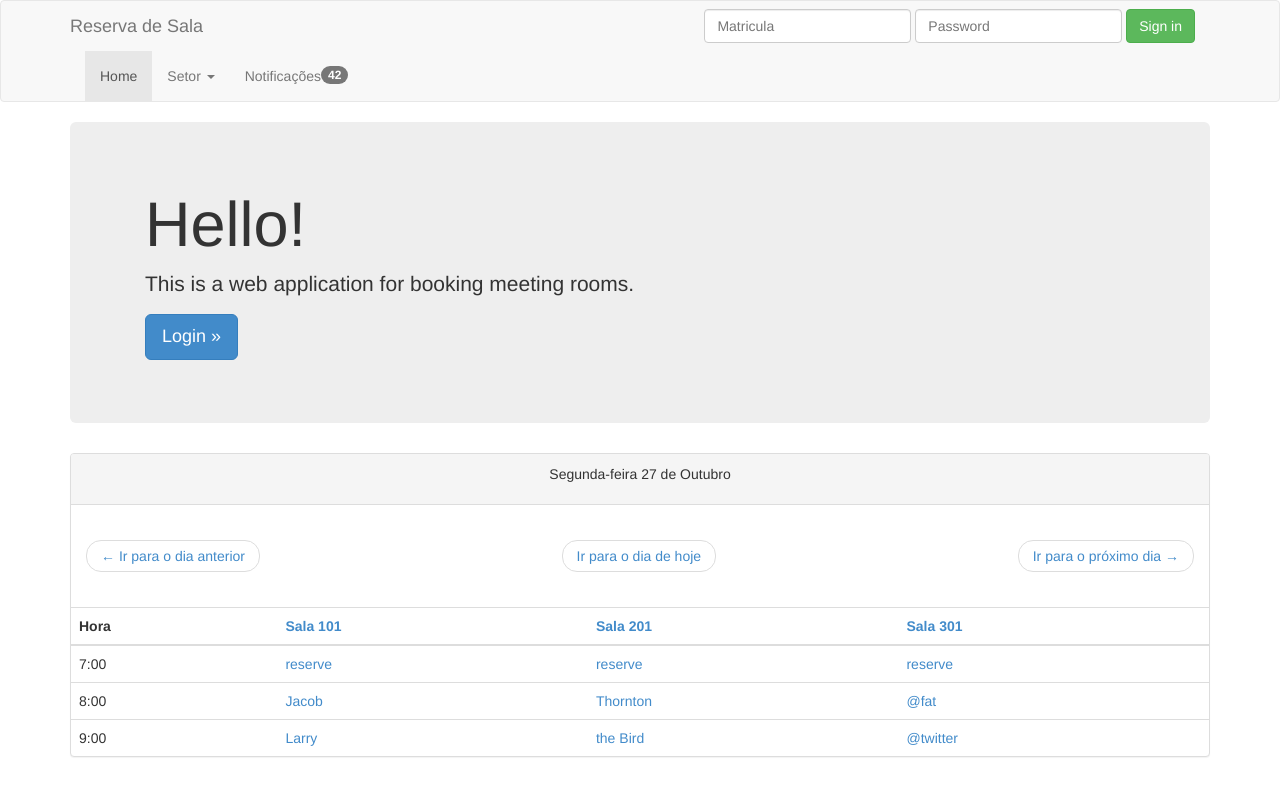
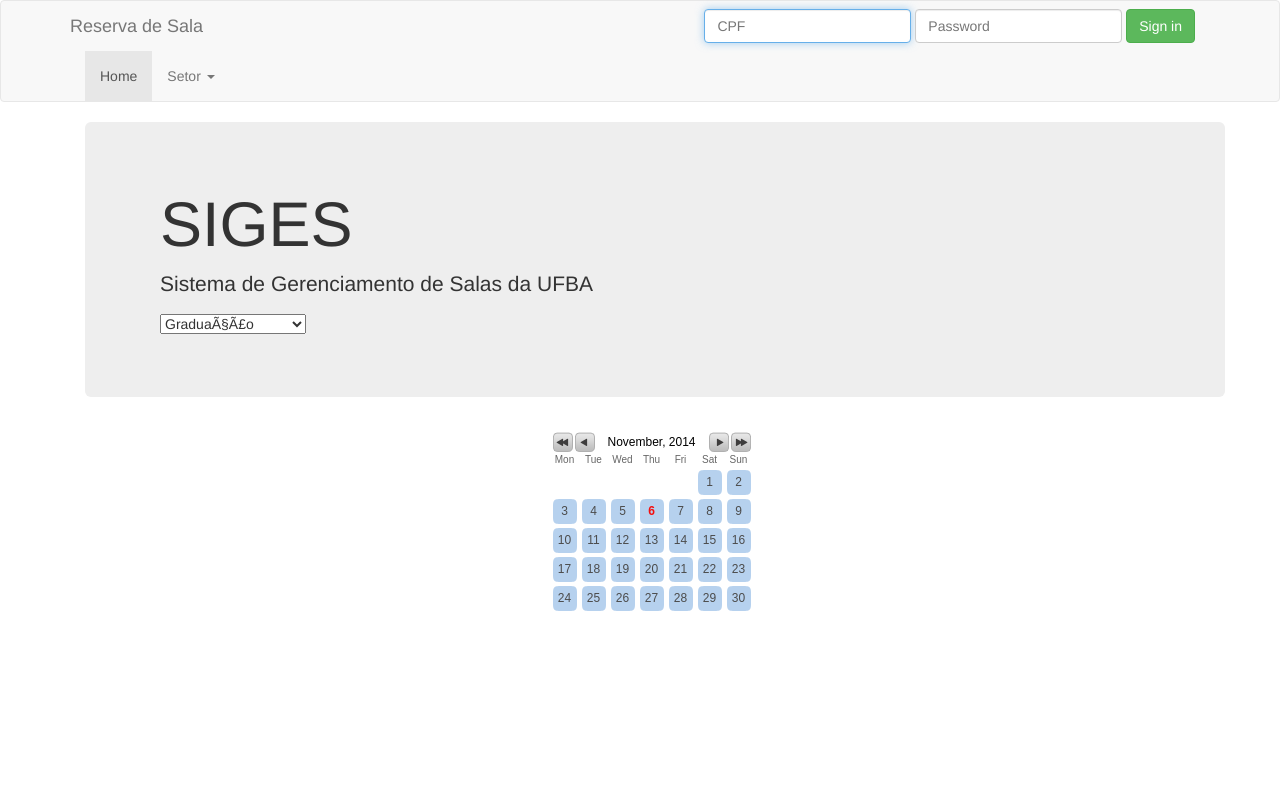
Before and after one commit to arleyprates/reserva, a PHP site: page / in a window 1280 px wide. Run offline with PHP 8.4, Linux system fonts and the light colour scheme; data comes from the database, SQL or seed files in the repository; some libraries are stand-ins or nearby versions.

Commit message:
Ultimas modificações

```diff
--- a/administrador/cadastratiposala.php
+++ b/administrador/cadastratiposala.php
@@ -28,7 +28,7 @@ if((strcmp ($tipo_sala, "") != 0) && (strcmp ($desc, "") != 0))
 
   if($result)
   {
-    echo "Sala cadastrada com sucesso!";
+    echo "Tipo de Sala cadastrada com sucesso!";
   }
 
   else
--- a/administrador/cadastrorecurso.php
+++ b/administrador/cadastrorecurso.php
@@ -13,10 +13,6 @@ include("header.php");
 <form id="cadastro" name="cadastro" method="post" action="cadastrarecurso.php"> <!--  onsubmit="baixarLicitacao(); " -->
   <table width="625" border="0">
     <tr>
-      <td width="69">Código do recurso:</td>
-      <td width="546"><input name="codigo" type="text" id="codigo" size="20" maxlength="60" />
-        <span class="style1">*</span></td>
-    </tr>
     <tr>
       <td width="69">Nome:</td>
       <td width="546"><input name="nome" type="text" id="nome" size="20" maxlength="60" />
--- a/administrador/cadastrotiposala.php
+++ b/administrador/cadastrotiposala.php
@@ -14,7 +14,7 @@ include("header.php");
 <form id="cadastro" name="cadastro" method="post" action="cadastratiposala.php"> <!--  onsubmit="baixarLicitacao(); " -->
   <table width="625" border="0">
     <tr>
-      <td width="69">Tipo de Sala:</td>
+      <td width="69">Código:</td>
       <td width="546"><input name="tipo_sala" type="text" id="tipo_sala" size="20" maxlength="60"/>
         <span class="style1">*</span></td>
     </tr>
--- a/administrador/index.php
+++ b/administrador/index.php
@@ -16,7 +16,7 @@ include('header.php');
     <div class="container">
     	<h2>Sr.(a) <?php echo $_SESSION['user'];?><h2>
       <h3>Bem-vindo</h3>
-      <p>This is a web application for booking  meeting rooms.</p>
+      <p>SIGES - Sistema de Gerenciamento de Salas.</p>
     </div>
 </div>
 <div class="panel panel-default">
--- a/administrador/listarsalas.php
+++ b/administrador/listarsalas.php
@@ -14,9 +14,10 @@ echo "<div class=\"container\">
         <div class=\"row\">
           <div class=\"col-sm-6 blog-main\">
             <div class=\"col-xs-12 col-sm-6 col-md-8\">";
+            echo "<h2> Resultado</h2>" ;
 	if(strcmp($tipo, "Numero") == 0)
 	{
-		$sql = mysql_query("SELECT * FROM sala WHERE sala.nr_sala = $busca");
+		$sql = mysql_query("SELECT * FROM `sala` WHERE `nr_sala` = $busca");
 	    $result = mysql_fetch_array($sql);
 		if($result)
 		{
--- a/index.php
+++ b/index.php
@@ -1,135 +1,53 @@
-<!DOCTYPE html>
-<html lang="en">
-  <head>
-    <meta charset="utf-8">
-    <meta http-equiv="X-UA-Compatible" content="IE=edge">
-    <meta name="viewport" content="width=device-width, initial-scale=1">
-    <meta name="description" content="">
-    <meta name="author" content="">
-    <link rel="icon" href="favicon.ico">
+<?php
 
-    <title>Signin Template for Bootstrap</title>
-
-    <!-- Bootstrap core CSS -->
-    <link href="css/bootstrap.min.css" rel="stylesheet">
-
-    <!-- Custom styles for this template -->
-    <link href="signin.css" rel="stylesheet">
-
-    <!-- Just for debugging purposes. Don't actually copy these 2 lines! -->
-    <!--[if lt IE 9]><script src="../../assets/js/ie8-responsive-file-warning.js"></script><![endif]-->
-    <script src="js/ie-emulation-modes-warning.js"></script>
-
-    <!-- HTML5 shim and Respond.js IE8 support of HTML5 elements and media queries -->
-    <!--[if lt IE 9]>
-      <script src="https://oss.maxcdn.com/html5shiv/3.7.2/html5shiv.min.js"></script>
-      <script src="https://oss.maxcdn.com/respond/1.4.2/respond.min.js"></script>
-    <![endif]-->
-  </head>
-
-  <body>
-
-
-    <div class="navbar navbar-default" role="navigation">
-      <div class="container">
-        <div class="navbar-header">
-          <button type="button" class="navbar-toggle collapsed" data-toggle="collapse" data-target=".navbar-collapse">
-            <span class="sr-only">Toggle navigation</span>
-            <span class="icon-bar"></span>
-            <span class="icon-bar"></span>
-            <span class="icon-bar"></span>
-          </button>
-          <a class="navbar-brand" href="#">Reserva de Sala</a>
-          <div class="navbar-collapse collapse">
-          <ul class="nav navbar-nav">
-            <li class="active"><a href="index.html">Home</a></li>
-            <li class="dropdown">
-              <a href="#" class="dropdown-toggle" data-toggle="dropdown">Setor <span class="caret"></span></a>
-              <ul class="dropdown-menu" role="menu">
-                <li><a href="setor-aula.html">Aula</a></li>
-                <li><a href="setor-aula.html">Laboratório</a></li>
-                <li><a href="setor-aula.html">Reunião</a></li>
-              </ul>
-            </li>
-            <li><a href="moderacao.html"><span class="badge pull-right">42</span>Notificações</a></li>
-          </ul>
-        </div><!--/.nav-collapse -->
-        </div>
-        <div class="navbar-collapse collapse">
-          <form class="navbar-form navbar-right" role="form">
-            <div class="form-group">
-              <input id = "cpf" type="text" placeholder="Matricula" class="form-control">
-            </div>
-            <div class="form-group">
-              <input type="password" placeholder="Password" class="form-control">
-            </div>
-            <button type="submit" class="btn btn-success">Sign in</button>
-          </form>
-        </div><!--/.navbar-collapse -->
-      </div>
-    </div>
+include("conexao.php");
+include("header.php");
+?>
+<html>
+<head>
+    <title>Web application for booking meeting rooms</title>
+</head>
+<body>
  <div class="container">
     <div class="jumbotron">
       <div class="container">
-        <h1>Hello!</h1>
-        <p>This is a web application for booking  meeting rooms.</p>
-        <p><a class="btn btn-primary btn-lg" role="button" href="login.html">Login &raquo;</a></p>
+        <h1>SIGES</h1>
+        <p>Sistema de Gerenciamento de Salas da UFBA</p>
+        <p>
+        <form action="javascript:void%200">
+          <select name="setor" id="set" size="1">
+            <?php
+              $res = mysql_query("SELECT cod_setor, nome FROM setor WHERE 1");
+              //$total = mysqli_num_rows($res);
+
+              //for($i=0;$i<$total;$i++){
+
+                while($dados = mysql_fetch_array($res))
+                {
+                  $cod = $dados[0];
+                  $nome = $dados[1];
+                  $nomecorreto = utf8_encode($nome);
+                  echo "  <option  value=\"$cod\">$nomecorreto</option>";
+                }
+              //}
+            ?>
+          </select>
+        </form></p>
+
       </div>
     </div>
 
-
-   <div class="panel panel-default">
-    <!-- Default panel contents -->
-    <div class="panel-heading">
-      <p class="text-center">Segunda-feira 27 de Outubro</p></div>
-    <div class="panel-body">
-      <ul class="pager">
-        <li class="previous"><a href="#">&larr; Ir para o dia anterior</a></li>
-        <li><a href="#">Ir para o dia de hoje</a></li>
-        <li class="next"><a href="#">Ir para o próximo dia &rarr;</a></li>
-      </ul>
-    </div>
-
-
+    <center>
+      <div id="div3_example" style="margin:10px 0 30px 0; width:205px; height:230px;"></div>
+    </center>
 
     <!-- Table -->
-    <table class="table">
-      <thead>
-          <tr>
-            <th>Hora</th>
-            <th><a href="info-sala.html">Sala 101</a></th>
-            <th><a href="info-sala.html">Sala 201</a></th>
-            <th><a href="info-sala.html">Sala 301</a></th>
-          </tr>
-        </thead>
-      <tbody>
-          <tr>
-            <td>7:00</td>
-            <td><a href="solicita-reserva.html">reserve</td></a>
-            <td><a href="solicita-reserva.html">reserve</td></a>
-            <td><a href="solicita-reserva.html">reserve</td></a>
-          </tr>
-          <tr>
-            <td>8:00</td>
-            <td><a href="reserva.html">Jacob</a></td>
-            <td><a href="reserva.html">Thornton</a></td>
-            <td><a href="reserva.html">@fat</a></td>
-          </tr>
-          <tr>
-            <td>9:00</td>
-            <td><a href="reserva.html">Larry</a></td>
-            <td><a href="reserva.html">the Bird</a></td>
-            <td><a href="reserva.html">@twitter</a></td>
-          </tr>
-        </tbody>
-    </table>
+    <div id="date" style="height:20px; line-height:20px; margin:10px 0 0 0;"></div>
+
   </div>
 </div>
-
-    <!-- IE10 viewport hack for Surface/desktop Windows 8 bug -->
+ <!-- IE10 viewport hack for Surface/desktop Windows 8 bug -->
     <script src="js/jquery-1.11.1.min.js"></script>
-    <script src="js/ie10-viewport-bug-workaround.js"></script>
     <script src="js/bootstrap.min.js"></script>
-    <script src="js/docs.min.js"></script>
-  </body>
+</body>
 </html>
--- a/professor/index.php
+++ b/professor/index.php
@@ -20,7 +20,7 @@ if (empty($_SESSION['user'])){
     <meta name="author" content="">
     <link rel="icon" href="favicon.ico">
 
-    <title>Web application for booking meeting rooms</title>
+    <title>SIGES - Sistema de gerenciamento de Salas</title>
 
     <!-- Bootstrap core CSS -->
     <link href="../css/bootstrap.min.css" rel="stylesheet">
@@ -149,7 +149,7 @@ if (empty($_SESSION['user'])){
       <div class="container">
       	<h2>Sr.(a) <?php echo $_SESSION['user'];?><h2>
         <h3>Bem-vindo</h3>
-        <p>This is a web application for booking  meeting rooms.</p>
+        <p>SIGES - Sistema de Gerenciamento de Salas</p>
         <p>
         <form action="javascript:void%200">
           <select name="setor" id="set" size="1">
--- a/usuario/index.php
+++ b/usuario/index.php
@@ -11,6 +11,7 @@ if (empty($_SESSION['user'])){
 }
 ?>
 <!DOCTYPE html>
+
 <html lang="en">
   <head>
     <meta charset="utf-8">
--- a/valida.php
+++ b/valida.php
@@ -17,7 +17,7 @@ $nome = $result[0];
 			$_SESSION['user'] = $nome;
 			$_SESSION['tipousuario'] = 0;
 			$_SESSION['cpf'] = $cpf;
-			header("location: teste.php");
+			header("location: administrador/index.php");
 			include("close_conexao.php");
 			exit;
 		}
@@ -26,7 +26,6 @@ $nome = $result[0];
 		if ($cpf == $result[0]){
 			session_start();
 			$_SESSION['user'] = $nome;
-
 			$_SESSION['tipousuario'] = 1;
 			$_SESSION['cpf'] = $cpf;
 			header("location: administrador/index.php");
@@ -48,7 +47,8 @@ $nome = $result[0];
 		$_SESSION['user'] = $nome;
 		$_SESSION['tipousuario'] = 3;
 		$_SESSION['cpf'] = $cpf;
-		header("location: usuario/index.php");
+		header("location: index.php");
+		include("location: usuario/header.php");
 		exit;
 	}else {
 		echo "<script>alert('Usuario e Senha Invalida(o)');
```
Also changed, not shown: administrador/cadastrarecurso.php (+5 -5 lines), teste.php (deleted, +0 -48 lines).
